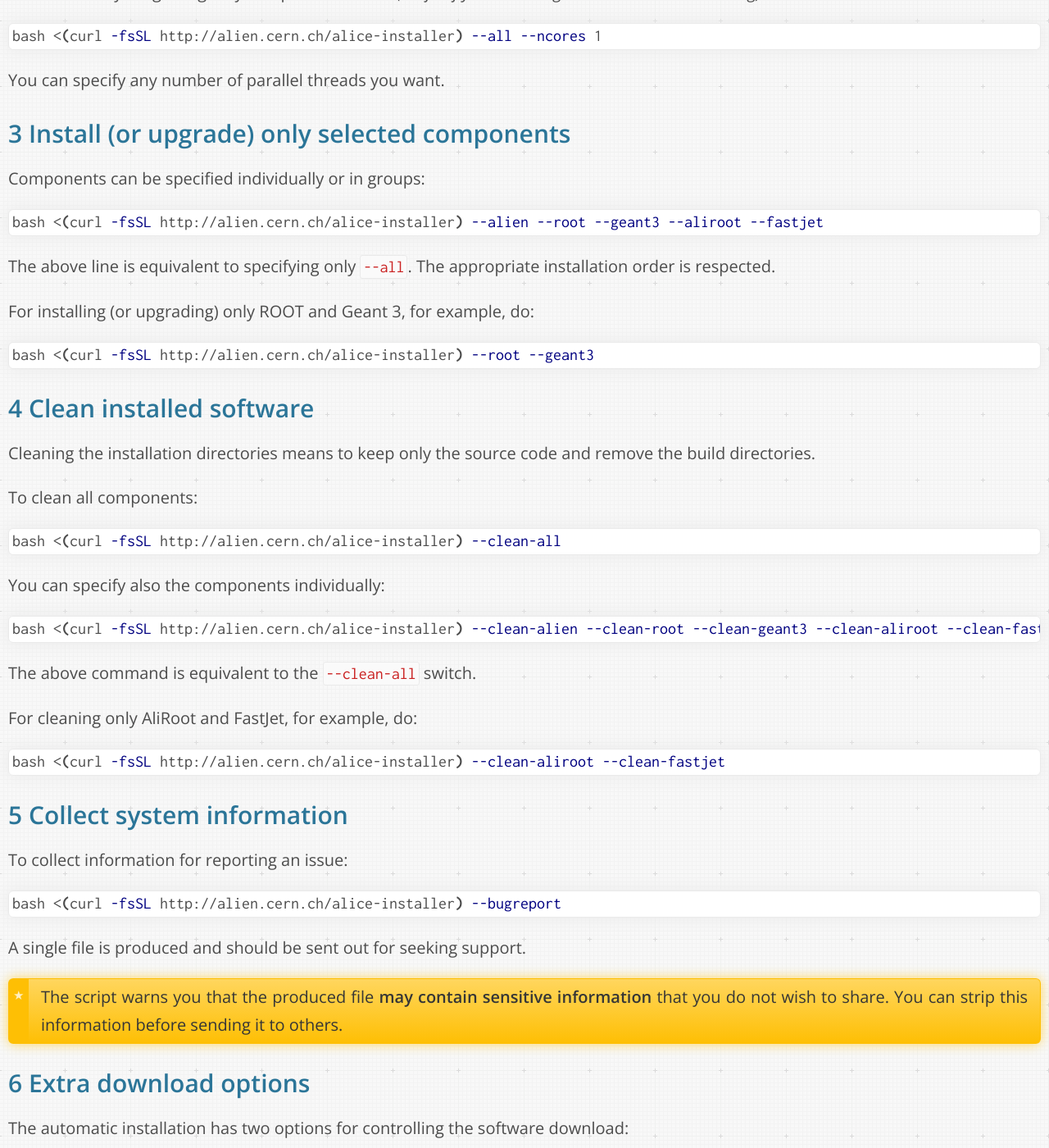
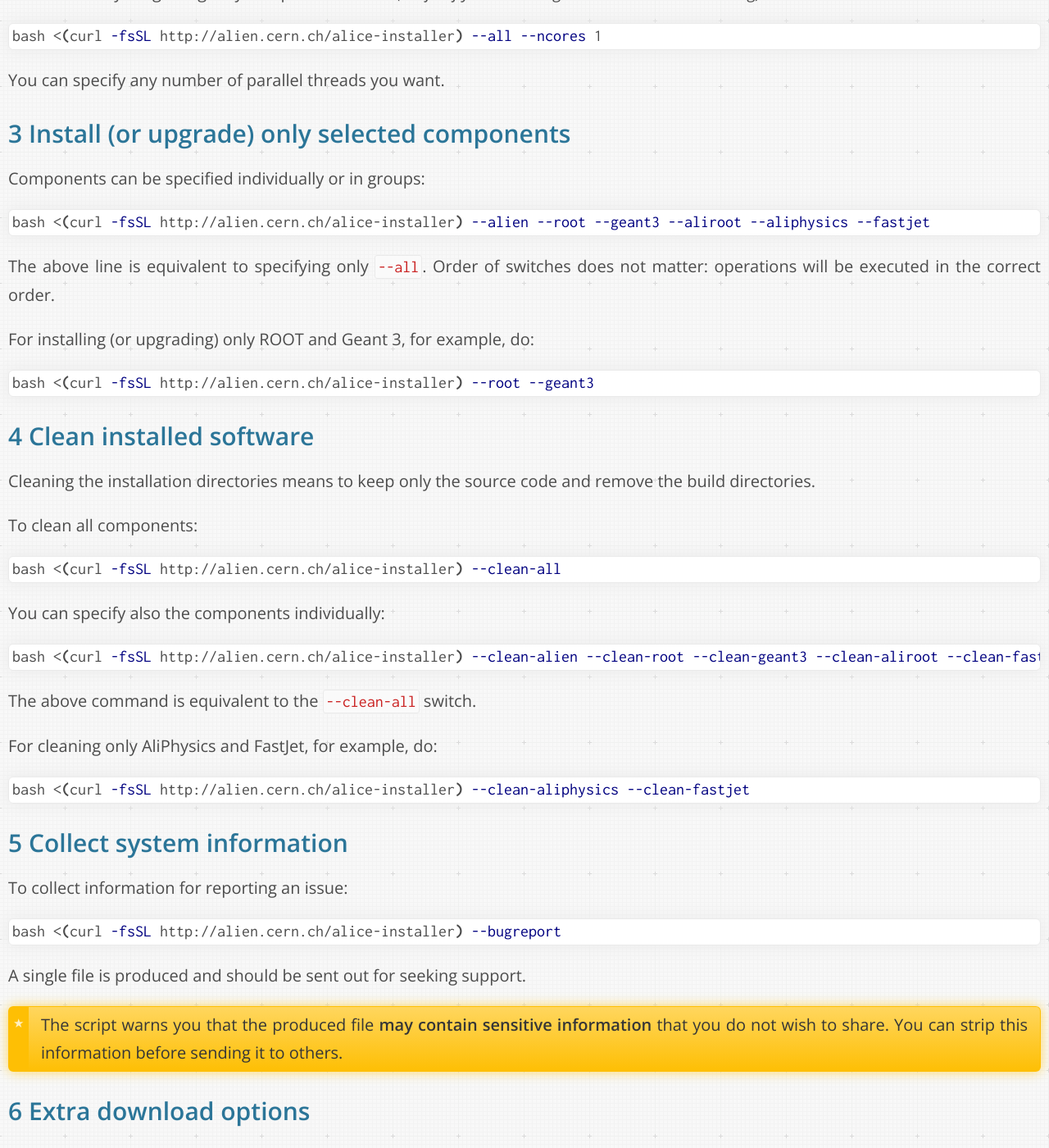
Before and after one commit to dberzano/dberzano.github.io, a Jekyll site: the page built from alice/install-aliroot/auto.md, in a window 1280 px wide and 1400 px high, scrolled down 1655 px. Shown: the whole window at 82% size. Built offline with Jekyll 4.4.1, drawn with Linux system fonts in a browser that asks for light colours; Markdown is read by kramdown in place of the engine named in the settings.

Commit message:
AliInst: automatic installer for AliPhysics

````diff
--- a/alice/install-aliroot/auto.md
+++ b/alice/install-aliroot/auto.md
@@ -78,11 +78,11 @@
 Components can be specified individually or in groups:
 
 ```bash
-bash <(curl -fsSL http://alien.cern.ch/alice-installer) --alien --root --geant3 --aliroot --fastjet
+bash <(curl -fsSL http://alien.cern.ch/alice-installer) --alien --root --geant3 --aliroot --aliphysics --fastjet
 ```
 
-The above line is equivalent to specifying only `--all`. The
-appropriate installation order is respected.
+The above line is equivalent to specifying only `--all`. Order of switches does
+not matter: operations will be executed in the correct order.
 
 For installing (or upgrading) only ROOT and Geant 3, for example, do:
 
@@ -106,15 +106,15 @@
 You can specify also the components individually:
 
 ```bash
-bash <(curl -fsSL http://alien.cern.ch/alice-installer) --clean-alien --clean-root --clean-geant3 --clean-aliroot --clean-fastjet
+bash <(curl -fsSL http://alien.cern.ch/alice-installer) --clean-alien --clean-root --clean-geant3 --clean-aliroot --clean-fastjet --clean-aliphysics
 ```
 
 The above command is equivalent to the `--clean-all` switch.
 
-For cleaning only AliRoot and FastJet, for example, do:
+For cleaning only AliPhysics and FastJet, for example, do:
 
 ```bash
-bash <(curl -fsSL http://alien.cern.ch/alice-installer) --clean-aliroot --clean-fastjet
+bash <(curl -fsSL http://alien.cern.ch/alice-installer) --clean-aliphysics --clean-fastjet
 ```
 
 
````
